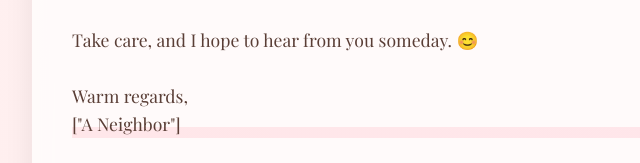
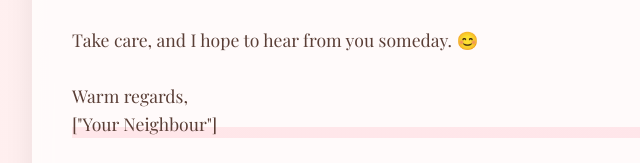
Before and after one commit to for-you-baskar/-, a plain HTML site: page hi.htm in a window 1280 px wide. Shown: the part 1459-1622 px from the top of the page, 228-868 px from the left. Drawn offline with nearby package versions, Linux system fonts and the light colour scheme.

Commit message:
Update hi.htm

```diff
--- a/hi.htm
+++ b/hi.htm
@@ -399,7 +399,7 @@ You can send me a text or message anytime, I will not reply unless you ask me to
                         <p>Thank you for taking the time to read this. Whatever you decide, please know that I think highly of you and wish you nothing but happiness and success in everything you do.</p> <br>
                         <p>Take care, and I hope to hear from you someday. 😊</p> <br>
                         <p>Warm regards,</p>
-                        <p class="highlight"> ["A Neighbor"]</p> <br>
+                        <p class="highlight"> ["Your Neighbour"]</p> <br>
                         <p> <img src="dlt1.png" height="360%" width="300px" > </p>
                         <p> A shayari dedicated to you, Baskar <br>
                         मैं तोड़ लेता अगर तू गुलाब होती, <br>
```
